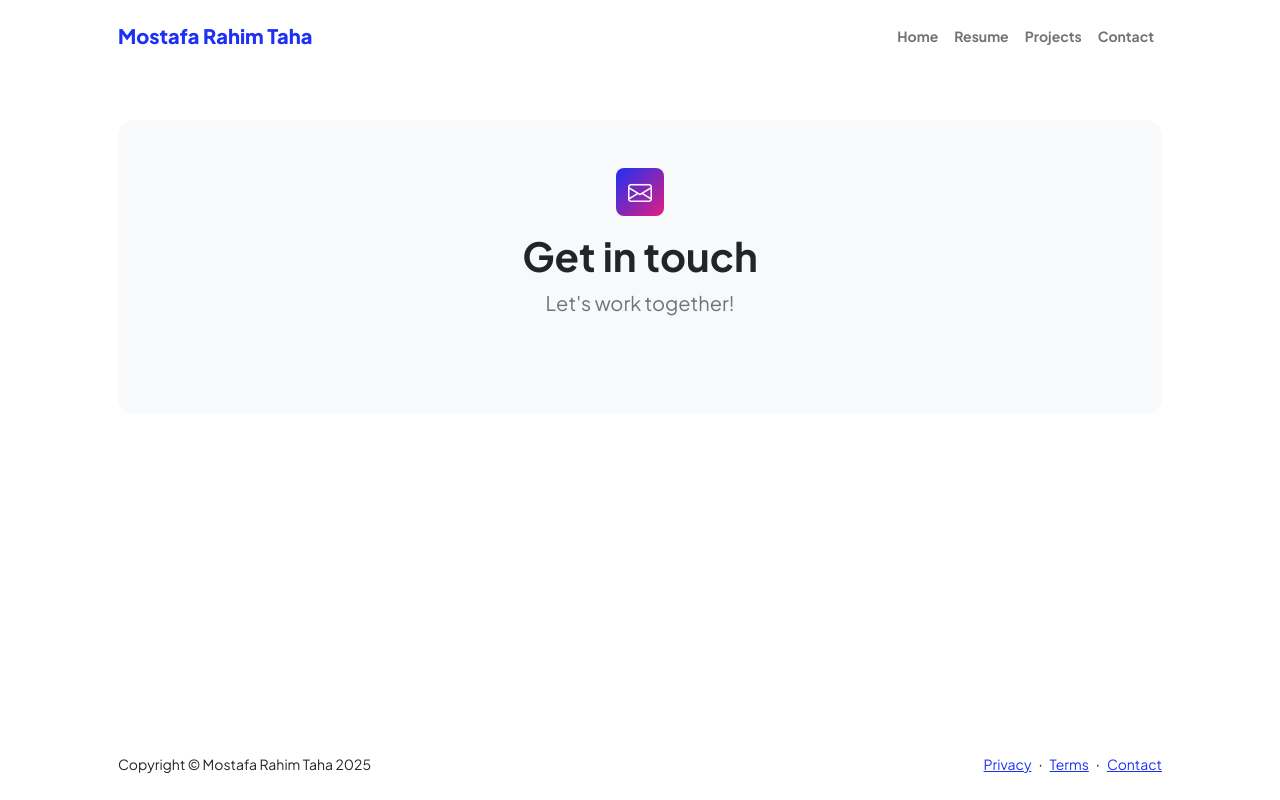
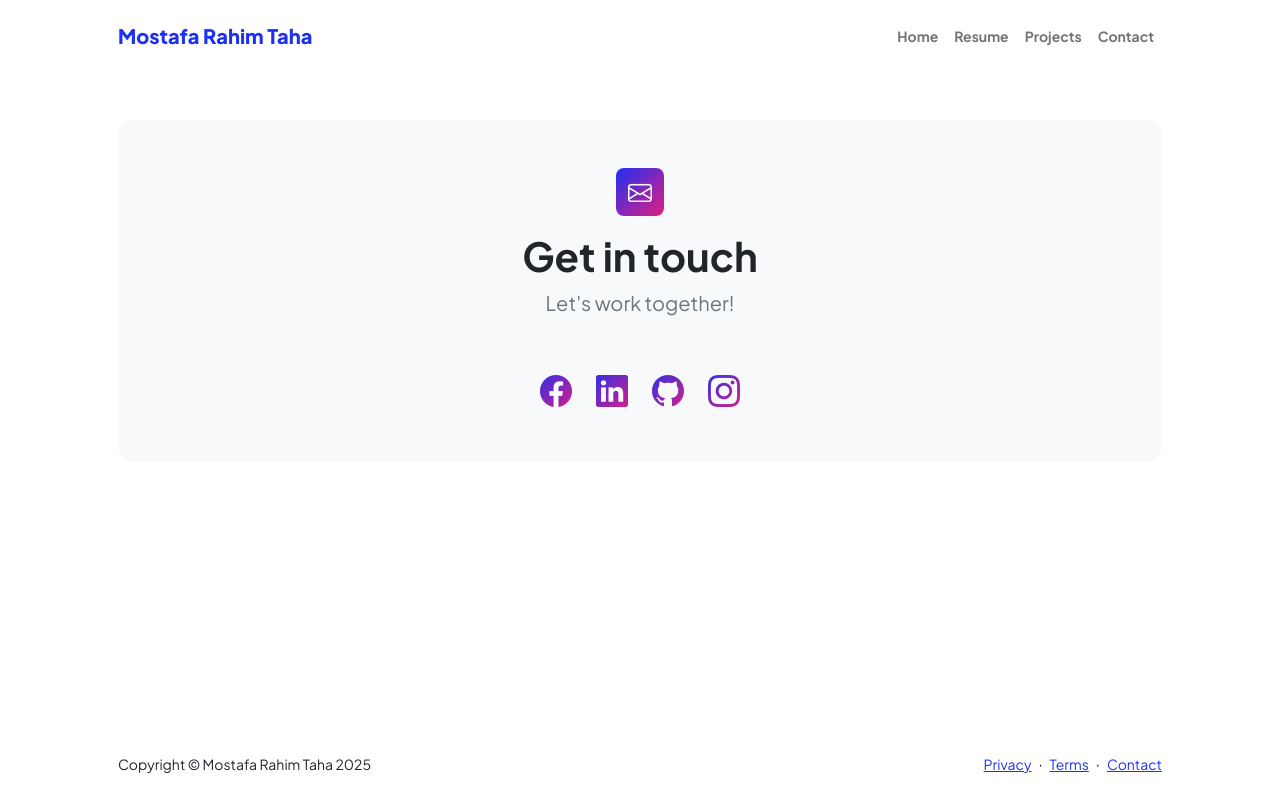
Before and after one commit to mostafarahimtaha/mostafarahim.github.io, a plain HTML site: page contact.html in a window 1280 px wide. Drawn offline with nearby package versions, Linux system fonts and the light colour scheme.

Commit message:
Update contact.html

```diff
--- a/contact.html
+++ b/contact.html
@@ -53,7 +53,17 @@
                                 <!-- To make this form functional, sign up at-->
                                 <!-- https://startbootstrap.com/solution/contact-forms-->
                                 <!-- to get an API token!-->
-
+                                <div class="d-flex justify-content-center fs-2 gap-4">
+                                    <a class="text-gradient" href="https://www.facebook.com/mostafarahiim"><i class="bi bi-facebook"></i></a>
+                                    <a class="text-gradient" href="https://www.linkedin.com/in/mostafa-rahim-taha/"><i class="bi bi-linkedin"></i></a>
+                                    <a class="text-gradient" href="https://github.com/mostafarahimtaha/"><i class="bi bi-github"></i></a>
+                                    <a class="text-gradient" href="https://www.instagram.com/mostafarahiim/"><i class="bi bi-instagram"></i></a>
+                                </div>
+                            </div>
+                        </div>
+                    </div>
+                </div>
+            </section>
         </main>
         <!-- Footer-->
         <footer class="bg-white py-4 mt-auto">
```
